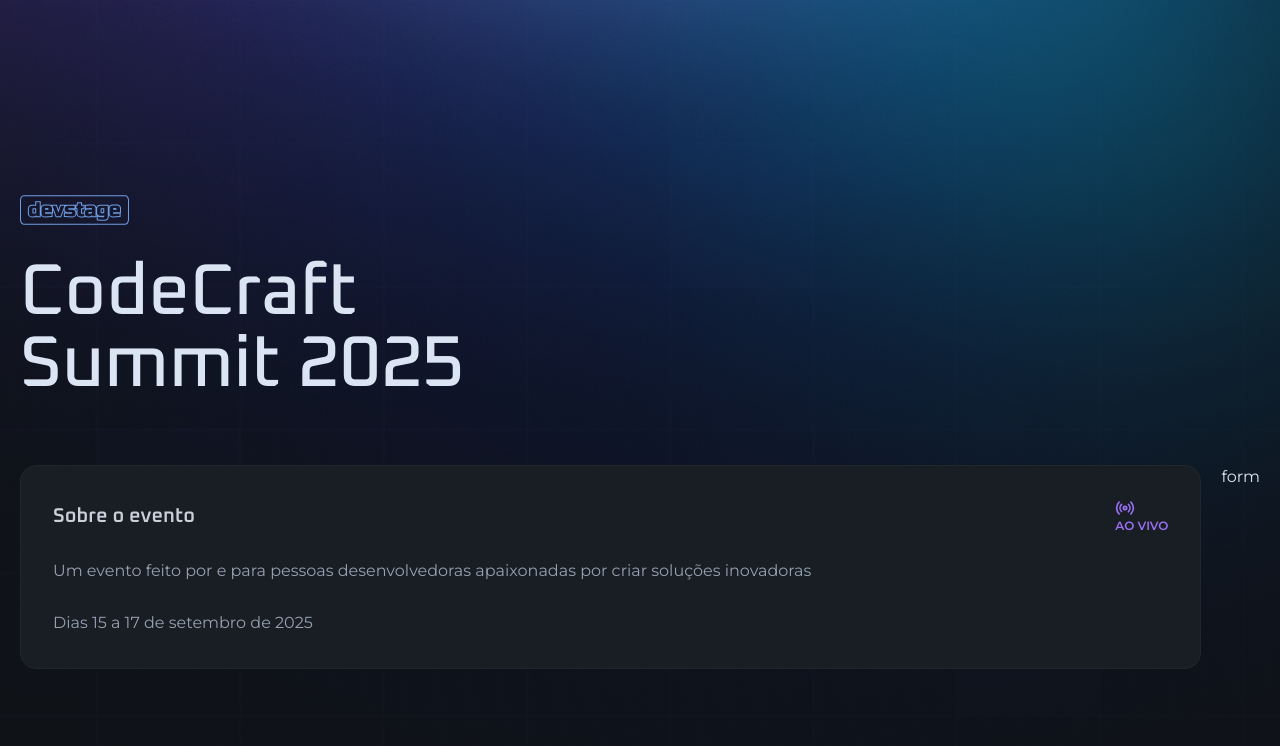
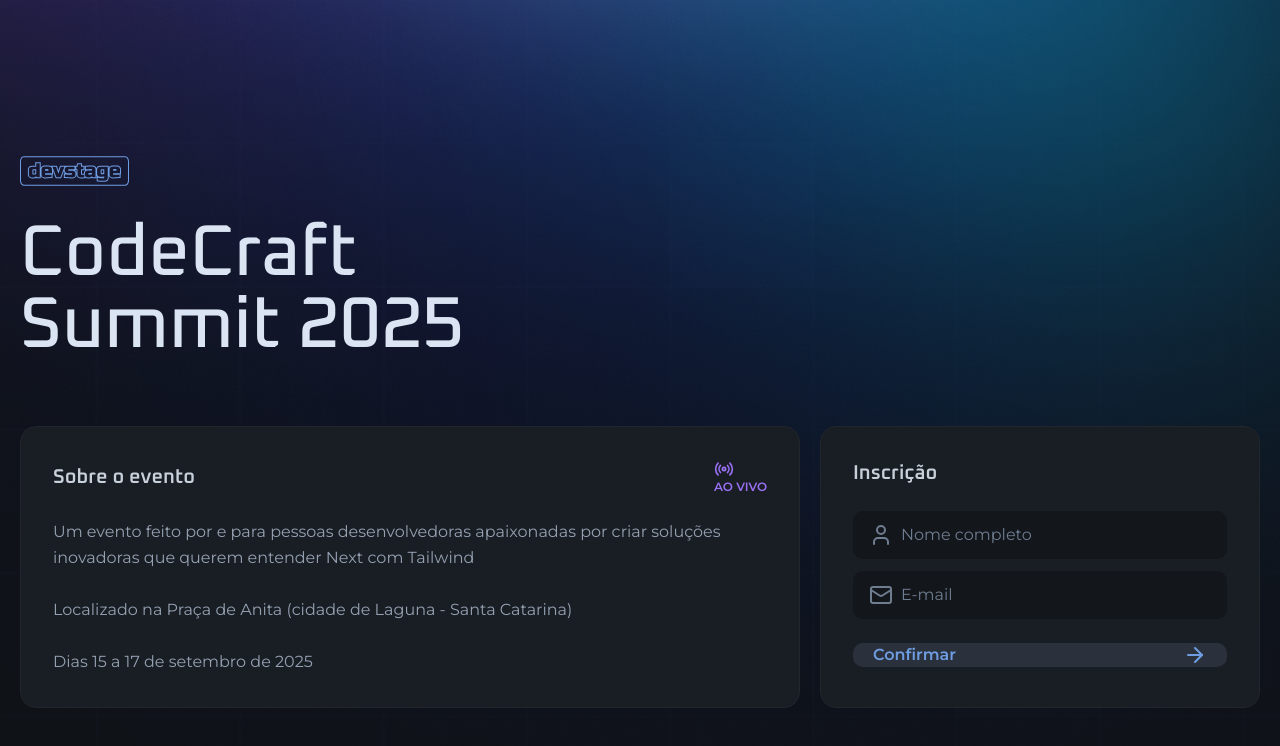
Before and after one commit to gabrielvelezmoro/nlw-connect-react, a Next.js app: page / in a window 1280 px wide. Shown: the top 746 px of the page. Built offline with nearby package versions, Linux system fonts and the light colour scheme.

Commit message:
style: formulario

```diff
--- a/src/app/page.tsx
+++ b/src/app/page.tsx
@@ -1,7 +1,9 @@
 import Image from 'next/image'
 
 import logo from '../assets/Logo.svg'
-import { Radio } from 'lucide-react';
+import { ArrowRight, Mail, Radio, User } from 'lucide-react';
+import { InputIcon, InputRoot, InputField } from '@/components/input';
+import { Button } from '@/components/buttons';
 
 export default function Home() {
   return (
@@ -25,13 +27,42 @@ export default function Home() {
               </span>
             </div>
             <p className='text-gray-300 leading-relaxed text-sm md:text-base'>
-              Um evento feito por e para pessoas desenvolvedoras apaixonadas por criar soluções inovadoras
+              Um evento feito por e para pessoas desenvolvedoras apaixonadas por criar soluções inovadoras que querem entender Next com Tailwind
+              <br />
+              <br />
+              Localizado na Praça de Anita (cidade de Laguna - Santa Catarina)
               <br />
               <br />
               Dias 15 a 17 de setembro de 2025
             </p>
           </div>
-          <form action="">form</form>
+          <form className='bg-gray-700 border border-gray-600 rounded-2xl p-8 space-y-6 w-full md:max-w-[440px]'>
+            <h2 className='font-heading font-semibold text-gray-200 text-xl'>
+              Inscrição
+            </h2>
+
+            <div className='space-y-3'>
+              <InputRoot>
+                <InputIcon>
+                  <User />
+                </InputIcon>
+                <InputField type="text" placeholder="Nome completo" />
+              </InputRoot>
+
+              <InputRoot>
+                <InputIcon>
+                  <Mail />
+                </InputIcon>
+                <InputField type="email" placeholder="E-mail" />
+              </InputRoot>
+            </div>
+
+            <Button type='submit'>
+              Confirmar
+              <ArrowRight />
+
+            </Button>
+          </form>
         </div>
       </div>
 
```
